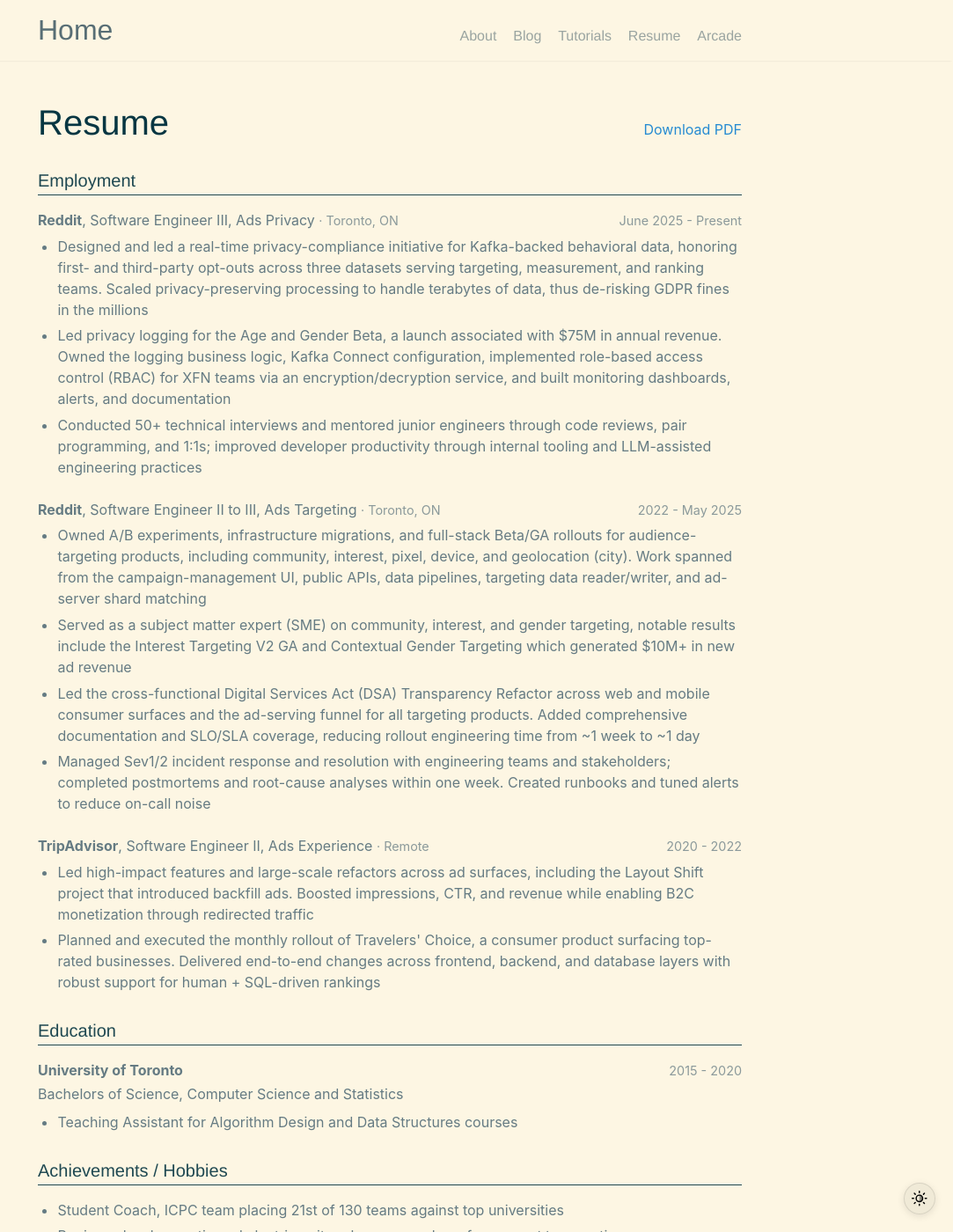
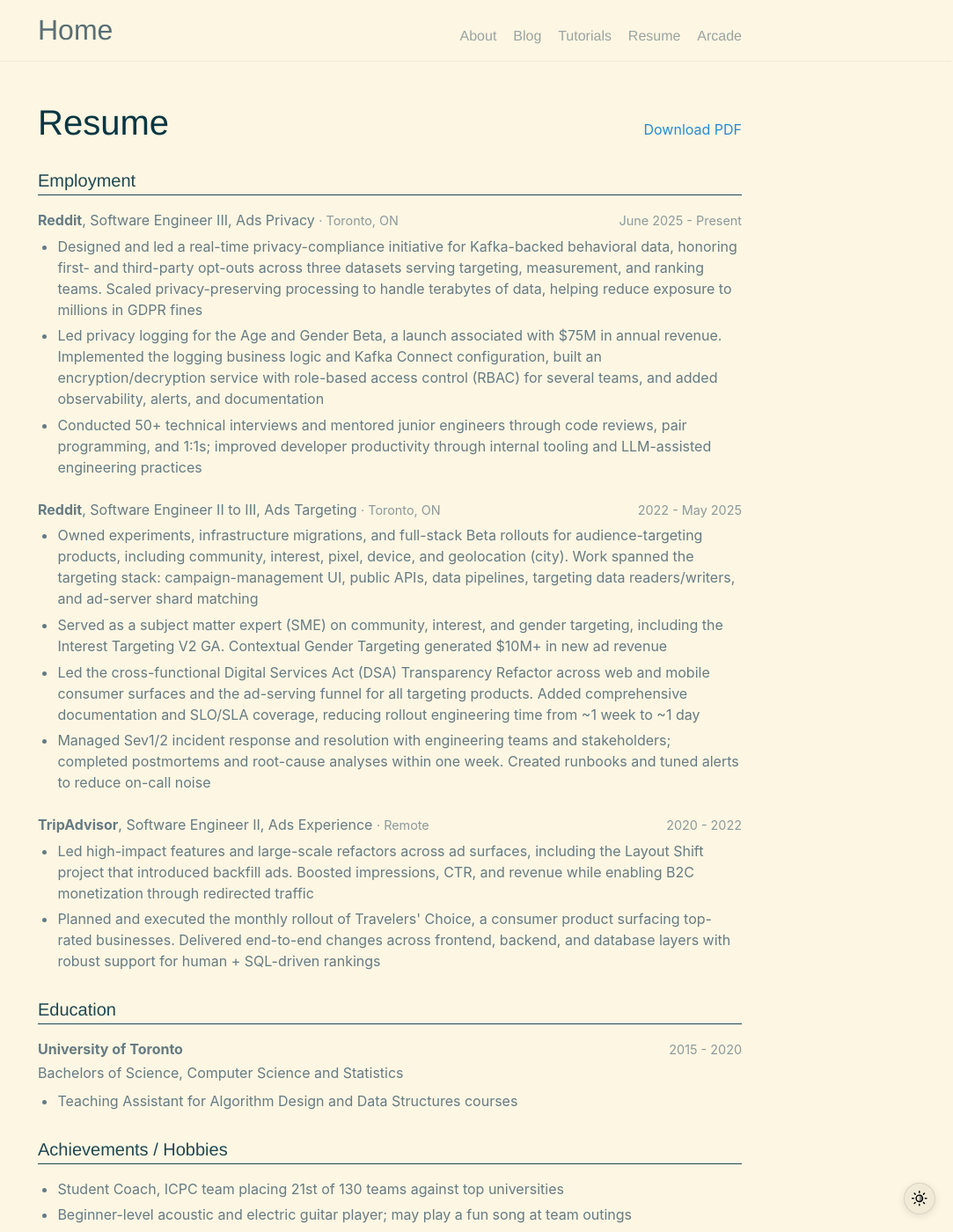
Before and after one commit to wgranados/wgranados.github.io, a Jekyll site: the page built from work.html, in a window 1280 px wide and 1400 px high. Shown: the whole window at 88% size, without its empty margins (197-1280 px from the left). Built offline with Jekyll 4.4.1, drawn with Linux system fonts in a browser that asks for light colours; some of the changed text lies outside the part shown.

Commit message:
Refresh resume content and PDF

```diff
--- a/_data/resume.yml
+++ b/_data/resume.yml
@@ -11,8 +11,8 @@
     tech: ""
     range: June 2025 - Present
     bullets:
-      - "Designed and led a real-time privacy-compliance initiative for Kafka-backed behavioral data, honoring first- and third-party opt-outs across three datasets serving targeting, measurement, and ranking teams. Scaled privacy-preserving processing to handle terabytes of data, thus de-risking GDPR fines in the millions"
-      - "Led privacy logging for the Age and Gender Beta, a launch associated with $75M in annual revenue. Owned the logging business logic, Kafka Connect configuration, implemented role-based access control (RBAC) for XFN teams via an encryption/decryption service, and built monitoring dashboards, alerts, and documentation"
+      - "Designed and led a real-time privacy-compliance initiative for Kafka-backed behavioral data, honoring first- and third-party opt-outs across three datasets serving targeting, measurement, and ranking teams. Scaled privacy-preserving processing to handle terabytes of data, helping reduce exposure to millions in GDPR fines"
+      - "Led privacy logging for the Age and Gender Beta, a launch associated with $75M in annual revenue. Implemented the logging business logic and Kafka Connect configuration, built an encryption/decryption service with role-based access control (RBAC) for several teams, and added observability, alerts, and documentation"
       - "Conducted 50+ technical interviews and mentored junior engineers through code reviews, pair programming, and 1:1s; improved developer productivity through internal tooling and LLM-assisted engineering practices"
   - company: Reddit
     title: "Software Engineer II to III, Ads Targeting"
@@ -20,8 +20,8 @@
     tech: ""
     range: 2022 - May 2025
     bullets:
-      - "Owned A/B experiments, infrastructure migrations, and full-stack Beta/GA rollouts for audience-targeting products, including community, interest, pixel, device, and geolocation (city). Work spanned from the campaign-management UI, public APIs, data pipelines, targeting data reader/writer, and ad-server shard matching"
-      - "Served as a subject matter expert (SME) on community, interest, and gender targeting, notable results include the Interest Targeting V2 GA and Contextual Gender Targeting which generated $10M+ in new ad revenue"
+      - "Owned experiments, infrastructure migrations, and full-stack Beta rollouts for audience-targeting products, including community, interest, pixel, device, and geolocation (city). Work spanned the targeting stack: campaign-management UI, public APIs, data pipelines, targeting data readers/writers, and ad-server shard matching"
+      - "Served as a subject matter expert (SME) on community, interest, and gender targeting, including the Interest Targeting V2 GA. Contextual Gender Targeting generated $10M+ in new ad revenue"
       - "Led the cross-functional Digital Services Act (DSA) Transparency Refactor across web and mobile consumer surfaces and the ad-serving funnel for all targeting products. Added comprehensive documentation and SLO/SLA coverage, reducing rollout engineering time from ~1 week to ~1 day"
       - Managed Sev1/2 incident response and resolution with engineering teams and stakeholders; completed postmortems and root-cause analyses within one week. Created runbooks and tuned alerts to reduce on-call noise
   - company: TripAdvisor
@@ -45,5 +45,5 @@
   - Beginner-level acoustic and electric guitar player; may play a fun song at team outings
 
 skills:
-  - "Core Technologies: Golang, Scala, Python, React, Terraform, Kubernetes, Kafka, BigQuery, Thrift, gRPC"
-  - "Additional Technologies: Cassandra, PostgreSQL, Vim, Claude, Cursor, CI/CD"
+  - "Core Technologies: Go, Scala, Java, Python, Terraform, Kubernetes, Kafka, BigQuery, Cassandra, PostgreSQL"
+  - "Additional Technologies: Flink, React, Thrift, gRPC, CI/CD, AI Assisted tools (Claude, Cursor, Codex)"
```
Also changed, not shown: resume/resume_paste.txt (+6 -6 lines), 2 other files.
